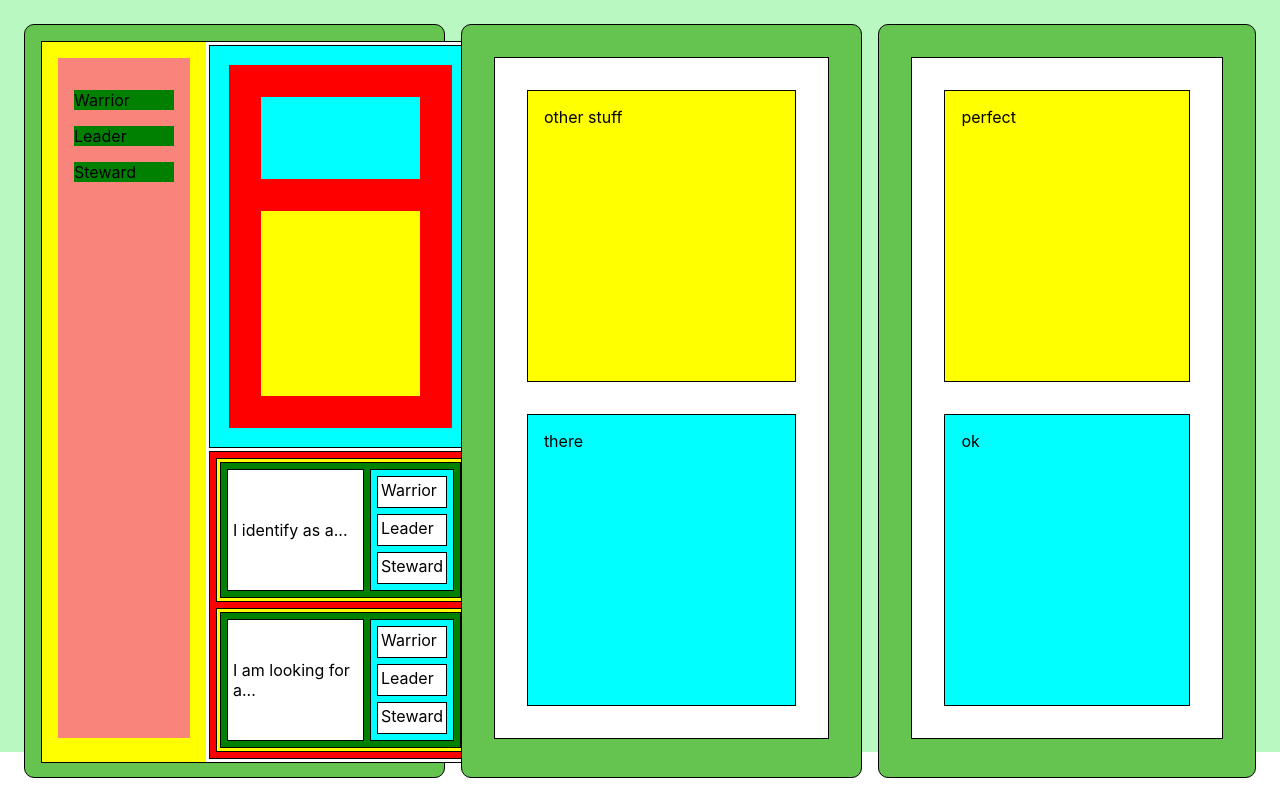
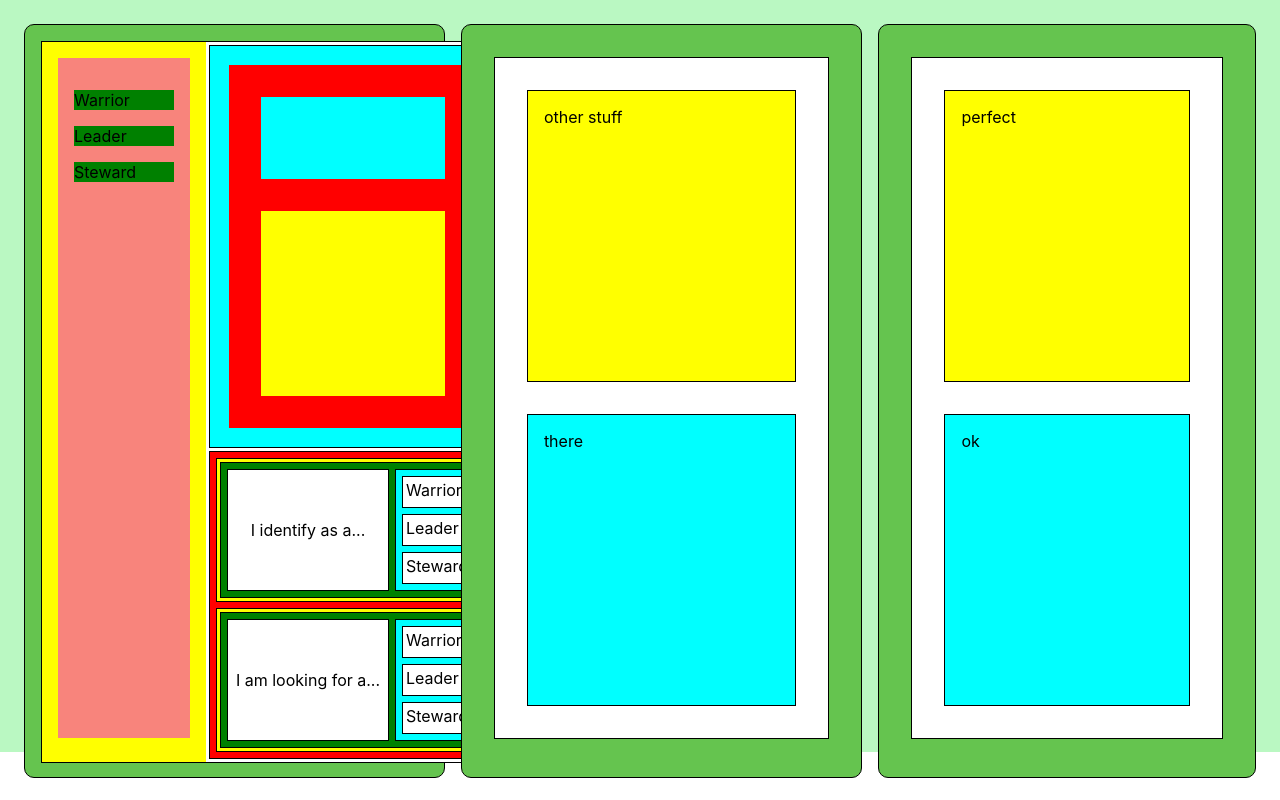
Before and after one commit to tieje/yorha, a React (Create React App) app in the folder Frontend/: page / in a window 1280 px wide. Built offline with nearby package versions, Linux system fonts and the light colour scheme.

Commit message:
Since I'm going to update the appState, I'm going to need to create the reducer. TODO: study the Reducer. See what are your options. Determine if you need Redux. It's likely that i can get away with using the the useReducer() function built into React.

```diff
--- a/Frontend/src/App.tsx
+++ b/Frontend/src/App.tsx
@@ -13,7 +13,6 @@ export const App = () => {
     const [ hoverId, setHoverId] = useState(hoverItemId)
     const updateArchId = (id: string): void => {
         setHoverId(id)
-        console.log(id)
     }
     return (
         <AppContainer>
@@ -22,9 +21,7 @@ export const App = () => {
                     <ArchetypesList updateArchId={updateArchId}/>
                     <ArchetypesChosen>
                         <ArchetypeDescription id={hoverId}/>
-                        <ArchetypesChosenList>
-                            OH
-                        </ArchetypesChosenList>
+                        <ArchetypesChosenList />
                     </ArchetypesChosen>
                 </ArchetypeHorizontalContainer>
             </Column>
--- a/Frontend/src/state/AppStateContext.tsx
+++ b/Frontend/src/state/AppStateContext.tsx
@@ -6,17 +6,24 @@ export type Archetype = {
     desc: string;
 }
 export type AppState = {
+    hoverItemId: string
     list: Archetype[];
+    identifyAs: string[]
+    lookingFor: string[]
 }
 
 type AppStateContextProps = {
+    hoverItemId: string
 	list: Archetype[]
     getItemByListId(id: string): Archetype | undefined
+    identifyAs: string[]
+    lookingFor: string[]
 }
 
 const AppStateContext = createContext<AppStateContextProps>({} as AppStateContextProps)
 
 export const appData: AppState = {
+    hoverItemId: '',
     list: [
         {
             id: '1',
@@ -44,18 +51,20 @@ export const appData: AppState = {
             stewards to see and listen,
             stewards to learn and act,
             stewards to protect and love.`
-		}
-    ]
+		},
+    ],
+    identifyAs: [],
+    lookingFor: [],
 }
 //https://www.poemhunter.com/poem/the-earth-s-call-for-responsible-stewards/
 export const AppStateProvider: FC = ({ children }) => {
-	const { list } = appData
+	const { hoverItemId, list, identifyAs, lookingFor} = appData
     const getItemByListId = (id: string) => {
         const arch_object = list.find((item) => item.id === id)
         return (arch_object)
     }
 	return (
-		<AppStateContext.Provider value={{list, getItemByListId }}>
+		<AppStateContext.Provider value={{hoverItemId, list, getItemByListId, identifyAs, lookingFor }}>
 			{children}
 		</AppStateContext.Provider>
 	)
--- a/Frontend/src/styles.ts
+++ b/Frontend/src/styles.ts
@@ -129,8 +129,9 @@ export const ArchetypesChosenColumnHeader = styled.div`
     padding: 5px;
     margin: 3px;
     overflow-wrap: break-word;
-    width: 125px;
+    width: 150px;
     align-items: center;
+    justify-content: center;
 `
 export const ArchetypesChosenArchetypesListContainer = styled.div`
     display: flex;
```
